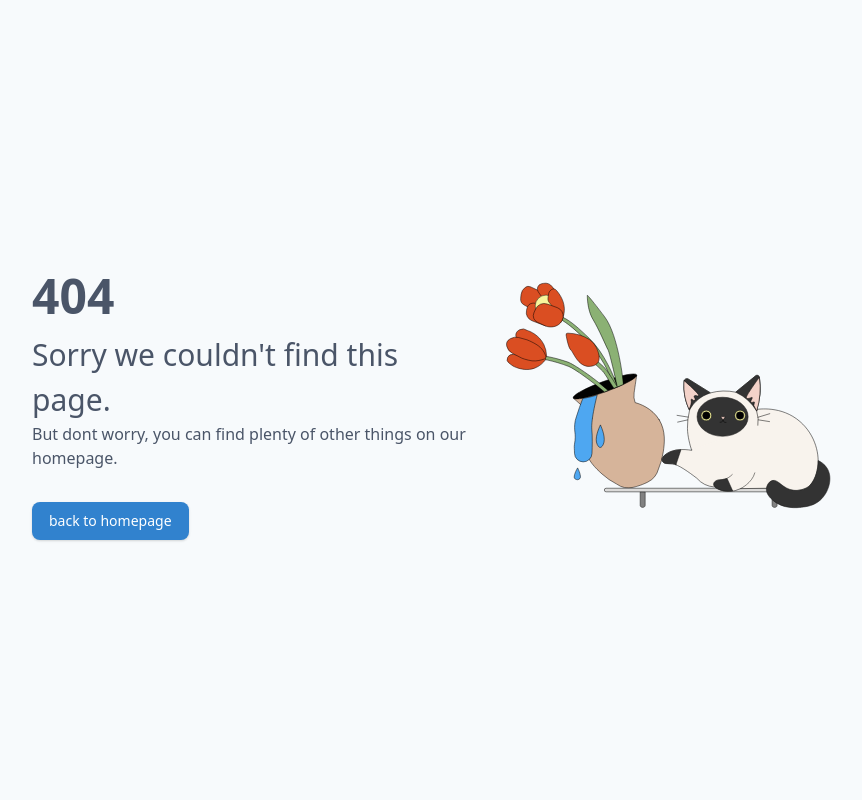
After one commit to ManasBarman229/IKS_Web_Application, a Flask app: template templates/error.html in a window 1280 px wide. The commit adds this page. Shown: the whole page, without its empty margins (184-1046 px from the left). Run offline with Flask 2, Linux system fonts and the light colour scheme; the template is opened without the code that fills it, so the values that code supplies are empty; parts of the project's set-up code (start-up, migrations or seed data) failed here and were passed over; some libraries are stand-ins or nearby versions.

```diff
--- a/Indi_app.py
+++ b/Indi_app.py
@@ -1,6 +1,6 @@
 
 from glob import glob
-from flask import Flask, render_template, request
+from flask import Flask, redirect, url_for, render_template, request
 import model as m
 
 app = Flask(__name__)
@@ -12,11 +12,11 @@ def index():
 
 
 @app.route('/manual')
-def manual_input():
+def manual():
     return render_template('manual.html')
 
 
-@app.route('/result', methods=['POST'])
+@ app.route('/manual_query_result', methods=['POST'])
 def submit():
     if request.method == "POST":
         manual_query = request.form["manual_query"]
--- a/static/css/manual.css
+++ b/static/css/manual.css
@@ -5,7 +5,7 @@
 }
 
 body {
-  background-image: url('/svg/blob-scene-haikei.svg');
+  background-image: url('/static/img/blob-scene-haikei.svg');
   background-size: cover;
   background-repeat: no-repeat;
   font-family: Verdana, Geneva, Tahoma, sans-serif;
--- /dev/null
+++ b/templates/error.html
@@ -0,0 +1,234 @@
+<!doctype html>
+<html lang="en">
+
+<head>
+    <meta charset="utf-8">
+    <meta http-equiv="X-UA-Compatible" content="IE=edge">
+    <meta name="viewport" content="width=device-width, initial-scale=1">
+    <link href="https://unpkg.com/tailwindcss@1.7.0/dist/tailwind.min.css" rel="stylesheet">
+</head>
+
+<body class="h-screen overflow-hidden flex items-center justify-center" style="background: #edf2f7;">
+    <!-- This is an example component -->
+    <div class="h-screen w-screen bg-gray-100 flex items-center">
+        <div class="container flex flex-col md:flex-row items-center justify-center px-5 text-gray-700">
+            <div class="max-w-md">
+                <div class="text-5xl font-dark font-bold">404</div>
+                <p class="text-2xl md:text-3xl font-light leading-normal">Sorry we couldn't find this page. </p>
+                <p class="mb-8">But dont worry, you can find plenty of other things on our homepage.</p>
+
+                <button
+                    class="px-4 inline py-2 text-sm font-medium leading-5 shadow text-white transition-colors duration-150 border border-transparent rounded-lg focus:outline-none focus:shadow-outline-blue bg-blue-600 active:bg-blue-600 hover:bg-blue-700">back
+                    to homepage</button>
+            </div>
+            <div class="max-w-lg">
+                <svg id="Layer_1" data-name="Layer 1" xmlns="http://www.w3.org/2000/svg" viewBox="0 0 2395 1800"
+                    width="400">
+                    <defs>
+                        <style>
+                            .cls-1 {
+                                fill: #d6b49a;
+                            }
+
+                            .cls-1,
+                            .cls-10,
+                            .cls-11,
+                            .cls-13,
+                            .cls-14,
+                            .cls-15,
+                            .cls-17,
+                            .cls-2,
+                            .cls-4,
+                            .cls-5,
+                            .cls-6 {
+                                stroke: #000;
+                            }
+
+                            .cls-1,
+                            .cls-11,
+                            .cls-13,
+                            .cls-14,
+                            .cls-16,
+                            .cls-8 {
+                                stroke-linecap: round;
+                                stroke-linejoin: round;
+                            }
+
+                            .cls-1,
+                            .cls-10,
+                            .cls-11,
+                            .cls-12,
+                            .cls-13,
+                            .cls-14,
+                            .cls-15,
+                            .cls-16,
+                            .cls-17,
+                            .cls-2,
+                            .cls-3,
+                            .cls-4,
+                            .cls-5,
+                            .cls-6,
+                            .cls-7,
+                            .cls-8,
+                            .cls-9 {
+                                stroke-width: 3px;
+                            }
+
+                            .cls-2 {
+                                fill: #020202;
+                            }
+
+                            .cls-10,
+                            .cls-12,
+                            .cls-15,
+                            .cls-17,
+                            .cls-2,
+                            .cls-3,
+                            .cls-4,
+                            .cls-5,
+                            .cls-6,
+                            .cls-7,
+                            .cls-9 {
+                                stroke-miterlimit: 10;
+                            }
+
+                            .cls-3 {
+                                fill: #818181;
+                            }
+
+                            .cls-12,
+                            .cls-16,
+                            .cls-3,
+                            .cls-7,
+                            .cls-8,
+                            .cls-9 {
+                                stroke: #191818;
+                            }
+
+                            .cls-4 {
+                                fill: #dcdbda;
+                            }
+
+                            .cls-5 {
+                                fill: #4ea7f1;
+                            }
+
+                            .cls-14,
+                            .cls-6 {
+                                fill: #f8f3ed;
+                            }
+
+                            .cls-16,
+                            .cls-7 {
+                                fill: #333;
+                            }
+
+                            .cls-13,
+                            .cls-8 {
+                                fill: none;
+                            }
+
+                            .cls-9 {
+                                fill: #f8f59c;
+                            }
+
+                            .cls-10,
+                            .cls-11 {
+                                fill: #f3d2c9;
+                            }
+
+                            .cls-15 {
+                                fill: #8bb174;
+                            }
+
+                            .cls-17 {
+                                fill: #da4e22;
+                            }
+                        </style>
+                    </defs>
+                    <title>Artboard 1 copy</title>
+                    <path class="cls-1"
+                        d="M1073.3,1016.93c-43.75-72.44-119.63-96.48-144.56-103.2h0a121.1,121.1,0,0,1-6-58.67c5.65-38.81,14.87-101.89,15.77-106.5L750,821.89,558.27,886.31c3.64,3,51.12,45.51,80.31,71.69a121.07,121.07,0,0,1,33,48.89h0c-14.84,21.13-57.72,88.19-44.92,171.84,12.09,79,67.16,129,103.83,162.39a396.42,396.42,0,0,0,88,60.44,121.54,121.54,0,0,0,98.43,19.6c5.76-1.34,16.84-4.18,27.22-7.38,4.58-1.42,10.4-3.23,17.06-5.57v0l1.1-.41,1.1-.39h0c6.61-2.47,12.24-4.8,16.67-6.65,10-4.19,20.35-9.11,25.63-11.77a121.54,121.54,0,0,0,63-78.09,396.28,396.28,0,0,0,28.85-102.77C1104.37,1159.06,1114.61,1085.35,1073.3,1016.93Z" />
+                    <ellipse class="cls-2" cx="748.2" cy="816.89" rx="202.22" ry="30.98"
+                        transform="translate(-233.49 303.67) rotate(-19.91)" />
+                    <path class="cls-3"
+                        d="M959,1447l-.09,82.82c0,6.19,6.66,11.22,14.88,11.23h.3c8.22,0,14.9-5,14.9-11.2l.09-81.9c0-.53-6.95-1-15.39-1H959" />
+                    <path class="cls-3"
+                        d="M1749,1447l-.09,82.82c0,6.19,6.66,11.22,14.88,11.23h.3c8.22,0,14.9-5,14.9-11.2l.09-81.9c0-.53-7-1-15.39-1H1749" />
+                    <path class="cls-4"
+                        d="M1825.5,1426.5H755.25a10.75,10.75,0,0,0-10.75,10.75h0A10.75,10.75,0,0,0,755.25,1448H1815a10.75,10.75,0,0,0,10.74-11l-.24-10.5" />
+                    <path class="cls-5"
+                        d="M701.74,867.5S663.12,1015,669.56,1076.79c3.84,36.88,2.64,98,1,141.4a52.4,52.4,0,0,1-104.76-1.3c-.27-22-2.78-38.74-.5-51.2,13.67-74.81-7.27-76,5.08-144.26q3.17-11.08,6.56-22.29c11.82-39,24.77-75.25,38.5-110.61,14.74-1.39,31.2-5.77,48.93-9.73C678,875.76,690.47,871.22,701.74,867.5Z" />
+                    <path class="cls-5"
+                        d="M719.77,1182.37c-8.92,0-15.45-12.93-18-18-17.59-34.83,9-95.59,19.32-117.16,9.86,22.2,34.32,82.46,16.74,117.16C735.17,1169.52,728.66,1182.37,719.77,1182.37Z" />
+                    <path class="cls-6"
+                        d="M1915.78,1027c-110.75-95.83-248-74.53-267.79-71.13-190.52,30.41-344.62,100-368.21,188.29a549.59,549.59,0,0,0-11.7,55.33c-47.15-8-126.29-11.92-172.38,38.22l-.23.26c-13.09,14.32-3.91,37.46,15.39,39.47,11.56,1.2,25.45,2.36,41.11,3.12,32.51,1.58,102.09,52,145.66,85.51A156.16,156.16,0,0,0,1404.34,1419l.66,0c12.09,8.11,44,27.11,88.17,26.43a153,153,0,0,0,66.95-16.73l160.38-2.2c74.24,21.55,133.85,19.3,170.18,14.75,52.21-6.53,71.81-19.57,80.58-26.78,30.3-25,41.33-63.94,49.13-102.93C2036.41,1231.43,2010.61,1109.06,1915.78,1027Z" />
+                    <path class="cls-6"
+                        d="M1267,1198c-9.38-27.55-23.66-79.78-24.88-129.15a393.76,393.76,0,0,1,12.55-108.79,334.61,334.61,0,0,1-32.62-173.74,17.07,17.07,0,0,1,26-13l132.1,82.11a320.21,320.21,0,0,1,150.63-4.18l119.81-98a13.73,13.73,0,0,1,22.29,8.61,456.39,456.39,0,0,1-16.57,202.39,188.88,188.88,0,0,1,7.14,87.26" />
+                    <path class="cls-5"
+                        d="M583.29,1375.5H583s-8.5-.11-16.44-7.73c-6.25-6-.85-32.43,18-63.08,16.1,31.14,20.08,57.13,14.16,63.08C591.12,1375.46,583.29,1375.5,583.29,1375.5Z" />
+                    <path class="cls-7"
+                        d="M2024.5,1260.5c14.81,6.82,38.24,20.41,54,46,36.42,59.15,9.28,145.76-41.37,191.33-36.76,33.08-79.09,38.28-112.39,42.57-19.52,2.51-110,13.78-172.14-42.57-12.57-11.4-42-38.11-37.66-71.13,2.25-17,13.79-39.69,33.47-46,37.71-12.14,60.28,50.17,131.09,57.83,10.2,1.1,53.88,4.58,88-23,5.59-4.52,14.81-13,26-32C2005,1364,2024.43,1323.52,2024.5,1260.5Z" />
+                    <path class="cls-8" d="M1560.5,1428.5s69-32,85-94" />
+                    <path class="cls-7"
+                        d="M1530.83,851.27l119.81-98a13.73,13.73,0,0,1,22.29,8.61c3.24,22.58,4.13,45.46,4.35,81S1665,911,1656.5,964.5a284.8,284.8,0,0,0-125.67-113.23Z" />
+                    <path class="cls-8"
+                        d="M1408.5,1420.5c-1.77-1.54-8.83-8-9-17.67-.11-7.92,4.52-13.56,6-15.33,12.18-14.84,33.82-8.35,59-15,11.91-3.15,28.36-10.22,46-28" />
+                    <ellipse class="cls-7" cx="1452.5" cy="998.5" rx="153" ry="117" />
+                    <circle class="cls-9" cx="1355" cy="991" r="31.5" />
+                    <path class="cls-10"
+                        d="M1672.5,762.5s-70,95-77,117c-5.24,16.45,18.62,8.3,31,3.14a2.87,2.87,0,0,1,3.69,3.88l-8.3,17.53a6.35,6.35,0,0,0,7.75,8.74l9.91-3.3a2.87,2.87,0,0,1,3.56,3.83l-3.59,17.18,17,34a457.51,457.51,0,0,0,16-202Z" />
+                    <path class="cls-7"
+                        d="M1379.5,855.5c-43.86-27.19-89.35-56.1-133.21-83.29-9.07-5.62-23.66,1.62-23.79,12.29-.27,22.81-4,48.1,3,83,3.77,18.84,5.45,28.58,9.26,41.5a315.06,315.06,0,0,0,19.74,50.5,199,199,0,0,1,18-29c5.75-7.71,26.56-34.42,64-56A221.93,221.93,0,0,1,1379.5,855.5Z" />
+                    <path class="cls-11"
+                        d="M1222.5,782.5s75.38,65.94,84.71,83.21c.55,1,2.89,5.62,1.16,7.71-3.3,4-17.41-6.08-23.87-.92a6.77,6.77,0,0,0-1.62,1.92,8,8,0,0,0,.75,8.68c2.16,2.87,5,7.47,4.73,11.84a6.33,6.33,0,0,1-1.15,3.63c-1.93,2.36-5.52,2.38-6.51,2.38-6.55,0-10.09-6.31-10.25-6.6a4.65,4.65,0,0,0-6,.13,3.51,3.51,0,0,0-.94,2,8.85,8.85,0,0,0,.82,5.06c2.17,4.39-.37,18.55-1.85,24.93a93.65,93.65,0,0,1-11,27c-9-19.66-21.15-51-27-89a326.82,326.82,0,0,1-3.49-62.74C1221.37,793.9,1222,787.3,1222.5,782.5Z" />
+                    <circle class="cls-12" cx="1355" cy="991" r="22.5" />
+                    <circle class="cls-9" cx="1557" cy="991" r="31.5" />
+                    <circle class="cls-12" cx="1557" cy="991" r="22.5" />
+                    <path class="cls-10"
+                        d="M1445.26,997.13l10.24,1.37,9.39-1.34a2.14,2.14,0,0,1,2.11,3.27l-9.09,14.28a3,3,0,0,1-4.94.08l-9.77-14.33A2.15,2.15,0,0,1,1445.26,997.13Z" />
+                    <path class="cls-13" d="M1454.74,1016.08s2.76,17.42-17.24,15.42" />
+                    <path class="cls-13" d="M1455.63,1017.08s-2.76,17.42,17.24,15.42" />
+                    <path class="cls-14" d="M1664.5,1001.5,1735,980" />
+                    <path class="cls-14" d="M1667,1017l66.5,10.5" />
+                    <path class="cls-14" d="M1244,1017l-60.5,13.5" />
+                    <path class="cls-14" d="M1246.5,1000.5,1180,990" />
+                    <path class="cls-15"
+                        d="M497.79,404c44.57,20.37,95.3,66.11,155.71,124.48,92.79,89.66,150.8,234.43,169,289-5.77,2.68-30.23-42.68-36-40-19.27-52.74-57.27-138.85-139-223-66.8-68.78-125-119.67-172-142Z" />
+                    <path class="cls-15"
+                        d="M745.55,850.16c-74.68-63-179.26-139.49-214.14-152.89-89.78-34.5-169.48-49.55-221.09-50.06q8.32-8.54,16.67-17.06c49-.22,119.61,13.39,199,41,31.84,11.09,153.72,90.48,241,170.65Z" />
+                    <path class="cls-15"
+                        d="M823.54,819.3c-17.76-23.9-59.56-97.14-83.92-120.77a597.13,597.13,0,0,0-166.5-113.78l-22.31,8.44A635.18,635.18,0,0,1,733.58,724.52c17.7,18.29,54.44,85.77,68.42,104Z" />
+                    <path class="cls-7"
+                        d="M1479.5,1367.5l34,76a192.85,192.85,0,0,1-51-1s-29.19-3.39-48.59-18c-13.48-10.12-14.12-17.25-14.29-19.38-.78-9.74,5.64-16.63,8.13-19l.75-.68c9-7.86,25-8.93,26-9C1444.74,1375.81,1458.89,1373.16,1479.5,1367.5Z" />
+                    <path class="cls-16"
+                        d="M1173.28,1285.23l30.22-89.73a156.61,156.61,0,0,0-60,11,149.83,149.83,0,0,0-38,23c-1,.85-15,12.88-15.5,24.47,0,.63,0,1.22,0,1.26.23,9.77,7.33,16,10.06,18l.82.6c8.37,5.92,18.58,5.26,33.63,5.63,8.49.21,12.73.32,18,1A113.17,113.17,0,0,1,1173.28,1285.23Z" />
+                    <path class="cls-17"
+                        d="M292.3,344.49l-28.05-15.3a40.34,40.34,0,0,1-20.8-39.64l2.35-22.21a61.8,61.8,0,0,1,26.57-44.52h0a29.52,29.52,0,0,1,29.48-2.22,82.16,82.16,0,0,0,8.28,3.32,234.66,234.66,0,0,1,86.78,54.37l-43.47,78.83Z" />
+                    <path class="cls-17"
+                        d="M318.73,318l-.69.05a40.94,40.94,0,0,0-37,32l-2.68,12.12a53.57,53.57,0,0,0,33.25,61.63L394.1,455.2,406.8,365l-57-38.69A48.91,48.91,0,0,0,318.73,318Z" />
+                    <path class="cls-17"
+                        d="M465,262.82l-32.13-42.59A53.66,53.66,0,0,0,379,200l-10.53,2.21A31.57,31.57,0,0,0,348.89,251l27,38.3,84.61,30.61Z" />
+                    <circle class="cls-9" cx="395.47" cy="335.18" r="65.13" />
+                    <path class="cls-17"
+                        d="M410.35,262.8l-3.18,24.43c-1.27,9.71,1.05,18.92,6.5,25.82l43.66,55.28,25.6,66.79a188.3,188.3,0,0,0,13.53-28.27s9.66-27.18,8.55-57.61c-2-56.48-41.85-101.41-48.51-108.74a21.18,21.18,0,0,0-11-7c-8.32-2-15.23,2.41-18.82,4.69C414.7,245.8,411.24,258.85,410.35,262.8Z" />
+                    <path class="cls-17"
+                        d="M393,455.33,343.6,432.5a42.53,42.53,0,0,1-21-55.8l10.27-23.18a56,56,0,0,1,70.16-30l59.18,21.35A54.61,54.61,0,0,1,497.69,404h0a72.53,72.53,0,0,1-17.51,34.08c-22.74,24.35-55.11,23-60.87,22.72A83.93,83.93,0,0,1,393,455.33Z" />
+                    <path class="cls-17"
+                        d="M220.48,538.45l-4.1-14.15a39.86,39.86,0,0,1,20.26-46.64h0a44.74,44.74,0,0,1,46.87,4c12.59,4.22,69.55,24.82,98.81,84.49a161.75,161.75,0,0,1,16.25,66.83A8.26,8.26,0,0,1,386,640.17Z" />
+                    <path class="cls-17"
+                        d="M173.88,677.25,191,690a87.06,87.06,0,0,0,16.42,9.6,175.79,175.79,0,0,0,21.43,7.83c15.81,4.64,54.81,16.06,98.18.1,33.26-12.24,53.93-35,64.71-49.86a7,7,0,0,0-4.9-11.16L198.54,625.16a32.86,32.86,0,0,0-33,17.77A27.41,27.41,0,0,0,173.88,677.25Z" />
+                    <path class="cls-17"
+                        d="M160.14,576h0a63.93,63.93,0,0,0,32.92,42l57.42,29.55c3.85,1.51,9.48,3.61,16.37,5.82a265.52,265.52,0,0,0,45,10.4c27.27,3.24,57.36-5.36,74.44-11.41a13.29,13.29,0,0,0,8.07-17c-10.22-28.29-25.28-44.58-33.77-52.46-15.68-14.55-34.71-24.26-49.92-32a314.15,314.15,0,0,0-29.59-13.23l-48.9-13.51A63.9,63.9,0,0,0,184.09,530l-4.91,2.74A39.23,39.23,0,0,0,160.14,576Z" />
+                    <path class="cls-17"
+                        d="M525.79,497.88a10.12,10.12,0,0,0-10.16,11.81c4,23.68,14.18,75.92,28.34,89.12,18.47,17.22,48.15,116.37,130.7,95.46,56.68-14.36,39.26-73.52,22.76-109.22a117,117,0,0,0-41.89-48.75A228.19,228.19,0,0,0,597,509,260,260,0,0,0,525.79,497.88Z" />
+                    <path class="cls-15"
+                        d="M857.63,805C860.5,803.5,830.5,512.5,746.5,400.5s-104-130-104-130-2,85,34,145,78,160,90,182,56,223,56,223Z" />
+                </svg>
+            </div>
+
+        </div>
+    </div>
+</body>
+
+</html>
```
Also changed, not shown: static/manual.scss (deleted, +0 -114 lines), templates/index.html (+4 -4 lines), static/img/blob-scene-haikei.svg (renamed from svg/blob-scene-haikei.svg), static/img/dawid-zawila-xclq1CPq1M4-unsplash.jpg (renamed from images/dawid-zawila-xclq1CPq1M4-unsplash.jpg), 1 other file.
